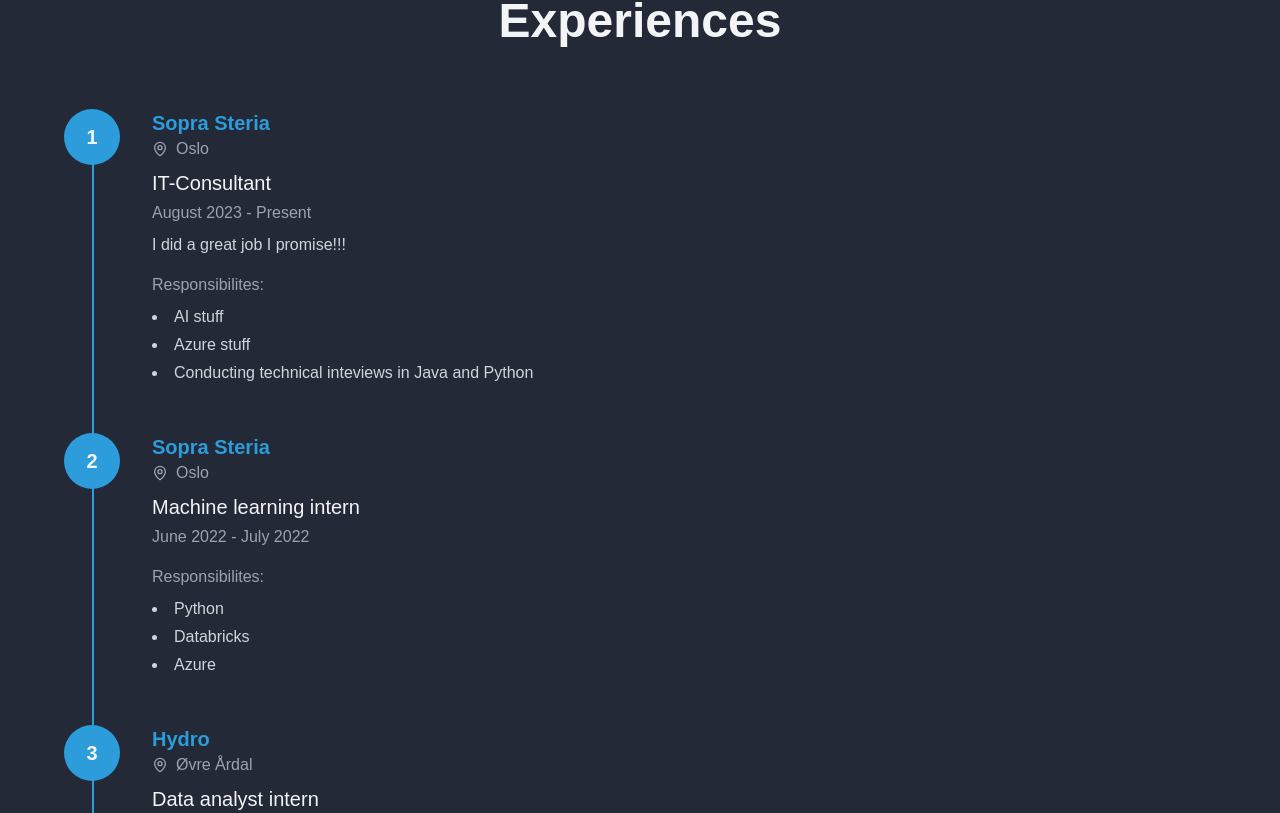
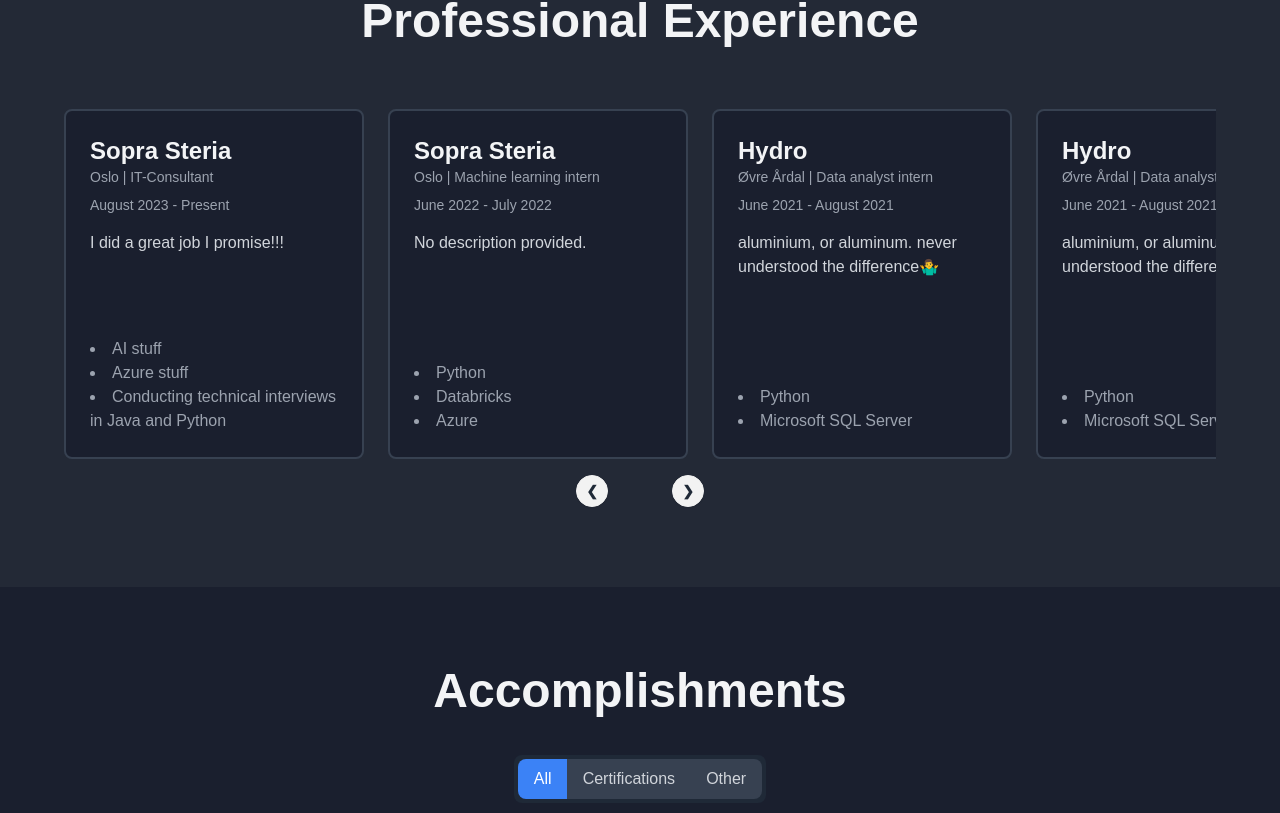
Before and after one commit to TheRealArmon/armon_portfolio, a Next.js app: page / in a window 1280 px wide. Shown: the part 1727-2540 px from the top of the page. Built offline with nearby package versions, Linux system fonts and the light colour scheme.

Commit message:
using daisyUI carousel in experiences

```diff
--- a/app/globals.css
+++ b/app/globals.css
@@ -9,6 +9,9 @@
 @layer utilities {
   .text-balance {
     text-wrap: balance;
+  }
+  .border-border {
+    border-color: #ccc; /* Example color */
   }
 }
 
--- a/components/AccomplishmentsSection.tsx
+++ b/components/AccomplishmentsSection.tsx
@@ -1,40 +1,82 @@
+"use client"
+
 import { AccomplishmentCard } from './AccomplishmentCard'
+import { useState } from 'react'
 
 export function AccomplishmentsSection() {
-  const Accomplishments = [
+  const accomplishments = [
     {
       title: "Kubestronaut",
       organization: "CNCF",
       date: "May 2024 - May 2026",
       description: "Title given upon completion of all Kubernetes certifications!",
+      category: "Certifications",
     },
     {
       title: "Good at linux",
       organization: "CNCF",
       date: "TIME",
       description: "placeholder text",
+      category: "Certifications",
     },
     {
-      title: "i know some argocd stuff",
+      title: "I know some ArgoCD stuff",
       organization: "CNCF",
       date: "TIME",
       description: "placeholder text",
+      category: "Other",
     },
     {
-      title: "i know some prometheus stuff",
+      title: "I know some Prometheus stuff",
       organization: "CNCF",
       date: "TIME",
       description: "placeholder text",
+      category: "Other",
     },
   ]
+
+  const [selectedCategory, setSelectedCategory] = useState("All")
+
+  const filteredAccomplishments = accomplishments.filter((accomplishment) =>
+    selectedCategory === "All"
+      ? true
+      : selectedCategory === "Certifications"
+        ? accomplishment.category === "Certifications"
+        : accomplishment.category === "Other"
+  )
 
   return (
     <section id="Accomplishments" className="py-20 px-4 bg-[#1a1f2e]">
       <div className="max-w-6xl mx-auto">
-        <h2 className="text-5xl font-bold text-center mb-16">Accomplishments</h2>
+        <h2 className="text-5xl font-bold text-center mb-10">Accomplishments</h2>
+        <div className="flex justify-center items-center mb-6">
+          <div className="join bg-gray-800 rounded-lg p-1">
+            <button
+              onClick={() => setSelectedCategory("All")}
+              className={`join-item px-4 py-2 rounded-lg hover:opacity-75 ${selectedCategory === "All" ? "bg-blue-500 text-white" : "bg-gray-700 text-gray-300"
+                }`}
+            >
+              All
+            </button>
+            <button
+              onClick={() => setSelectedCategory("Certifications")}
+              className={`join-item px-4 py-2 rounded-lg hover:opacity-75 ${selectedCategory === "Certifications" ? "bg-blue-500 text-white" : "bg-gray-700 text-gray-300"
+                }`}
+            >
+              Certifications
+            </button>
+            <button
+              onClick={() => setSelectedCategory("Other")}
+              className={`join-item px-4 py-2 rounded-lg hover:opacity-75 ${selectedCategory === "Other" ? "bg-blue-500 text-white" : "bg-gray-700 text-gray-300"
+                }`}
+            >
+              Other
+            </button>
+          </div>
+        </div>
         <div className="grid md:grid-cols-2 gap-6">
-          {Accomplishments.map((Accomplishment, index) => (
-            <AccomplishmentCard key={index} {...Accomplishment} />
+          {filteredAccomplishments.map((accomplishment, index) => (
+            <AccomplishmentCard key={index} {...accomplishment} />
           ))}
         </div>
       </div>
--- a/components/ExperiencesSection.tsx
+++ b/components/ExperiencesSection.tsx
@@ -1,4 +1,6 @@
-import { ExperienceItem } from './ExperienceItem'
+"use client";
+
+import { ExperienceItem } from "./ExperienceItem";
 
 export function ExperiencesSection() {
   const experiences = [
@@ -11,19 +13,15 @@
       responsibilities: [
         "AI stuff",
         "Azure stuff",
-        "Conducting technical inteviews in Java and Python"
-      ]
+        "Conducting technical interviews in Java and Python",
+      ],
     },
     {
       company: "Sopra Steria",
       location: "Oslo",
       position: "Machine learning intern",
       date: "June 2022 - July 2022",
-      responsibilities: [
-        "Python",
-        "Databricks",
-        "Azure"
-      ]
+      responsibilities: ["Python", "Databricks", "Azure"],
     },
     {
       company: "Hydro",
@@ -31,30 +29,128 @@
       position: "Data analyst intern",
       date: "June 2021 - August 2021",
       description: "aluminium, or aluminum. never understood the difference🤷‍♂️",
+      responsibilities: ["Python", "Microsoft SQL Server"],
+    },
+    {
+      company: "Hydro",
+      location: "Øvre Årdal",
+      position: "Data analyst intern",
+      date: "June 2021 - August 2021",
+      description: "aluminium, or aluminum. never understood the difference🤷‍♂️",
+      responsibilities: ["Python", "Microsoft SQL Server"],
+    },
+    {
+      company: "Hydro",
+      location: "Øvre Årdal",
+      position: "Data analyst intern",
+      date: "June 2021 - August 2021",
+      description: "aluminium, or aluminum. never understood the difference🤷‍♂️",
+      responsibilities: ["Python", "Microsoft SQL Server"],
+    },
+    {
+      company: "Sopra Steria",
+      location: "Oslo",
+      position: "Machine learning intern",
+      date: "June 2022 - July 2022",
+      responsibilities: ["Python", "Databricks", "Azure"],
+    },
+    {
+      company: "Sopra Steria",
+      location: "Oslo",
+      position: "Machine learning intern",
+      date: "June 2022 - July 2022",
+      responsibilities: ["Python", "Databricks", "Azure"],
+    },
+    {
+      company: "Sopra Steria",
+      location: "Oslo",
+      position: "IT-Consultant",
+      date: "August 2023 - Present",
+      description: "I did a great job I promise!!!",
       responsibilities: [
-        "Python",
-        "Microsoft SQL Server",
-      ]
+        "AI stuff",
+        "Azure stuff",
+        "Conducting technical interviews in Java and Python",
+      ],
     },
-  ]
+    {
+      company: "Sopra Steria",
+      location: "Oslo",
+      position: "IT-Consultant",
+      date: "August 2023 - Present",
+      description: "I did a great job I promise!!!",
+      responsibilities: [
+        "AI stuff",
+        "Azure stuff",
+        "Conducting technical interviews in Java and Python",
+      ],
+    },
+  ];
 
   return (
     <section id="experiences" className="py-20 px-4 bg-[#232936]">
       <div className="max-w-6xl mx-auto">
-        <h2 className="text-5xl font-bold text-center mb-16">Experiences</h2>
+        <h2 className="text-5xl font-bold text-center mb-16">
+          Professional Experience
+        </h2>
+        <div className="relative">
+          {/* Carousel container */}
+          <div className="carousel flex gap-6 overflow-x-scroll snap-x snap-mandatory scroll-smooth">
+            {experiences.map((experience, index) => (
+              <div
+                key={index}
+                className="carousel-item flex-shrink-0 snap-center w-[300px] flex justify-center"
+              >
+                <div className="bg-[#1a1f2e] rounded-lg p-6 border-2 border-gray-700 w-[300px] h-[350px] flex flex-col justify-between">
+                  <div>
+                    <h3 className="text-2xl font-bold">{experience.company}</h3>
+                    <p className="text-gray-400 text-sm mb-2">
+                      {experience.location} | {experience.position}
+                    </p>
+                    <p className="text-gray-400 text-sm mb-4">
+                      {experience.date}
+                    </p>
+                    <p className="text-gray-300 mb-4">
+                      {experience.description || "No description provided."}
+                    </p>
+                  </div>
+                  <ul className="list-disc list-inside text-gray-400">
+                    {experience.responsibilities.map((item, idx) => (
+                      <li key={idx}>{item}</li>
+                    ))}
+                  </ul>
+                </div>
+              </div>
+            ))}
+          </div>
 
-        <div className="relative">
-          {/* Timeline line */}
-          <div className="absolute left-[28px] top-10 bottom-0 w-0.5 bg-[#2D9CDB]" />
-
-          {/* Experience items */}
-          <div className="space-y-12">
-            {experiences.map((experience, index) => (
-              <ExperienceItem key={index} number={index + 1} {...experience} />
-            ))}
+          {/* Navigation buttons */}
+          <div className="flex justify-center items-center mt-4 gap-16">
+            <button
+              className="btn btn-circle btn-sm"
+              onClick={() =>
+                document.querySelector(".carousel")?.scrollBy({
+                  left: -300, // Adjust based on your card width
+                  behavior: "smooth",
+                })
+              }
+            >
+              ❮
+            </button>
+            <button
+              className="btn btn-circle btn-sm"
+              onClick={() =>
+                document.querySelector(".carousel")?.scrollBy({
+                  left: 300, // Adjust based on your card width
+                  behavior: "smooth",
+                })
+              }
+            >
+              ❯
+            </button>
           </div>
         </div>
       </div>
     </section>
-  )
+  );
 }
--- a/package.json
+++ b/package.json
@@ -17,6 +17,7 @@
     "next": "14.2.16",
     "react": "^18",
     "react-dom": "^18",
+    "swiper": "^11.2.1",
     "tailwind-merge": "^2.5.5",
     "tailwindcss-animate": "^1.0.7"
   },
@@ -24,6 +25,7 @@
     "@types/node": "^20",
     "@types/react": "^18",
     "@types/react-dom": "^18",
+    "daisyui": "^4.12.23",
     "eslint": "^8",
     "eslint-config-next": "14.2.16",
     "postcss": "^8",
--- a/tailwind.config.ts
+++ b/tailwind.config.ts
@@ -58,6 +58,6 @@
   		}
   	}
   },
-  plugins: [require("tailwindcss-animate")],
+  plugins: [require("tailwindcss-animate"), require("daisyui")],
 };
 export default config;
```
Also changed, not shown: 1 other file (tests, documents, lock files or other folders).
